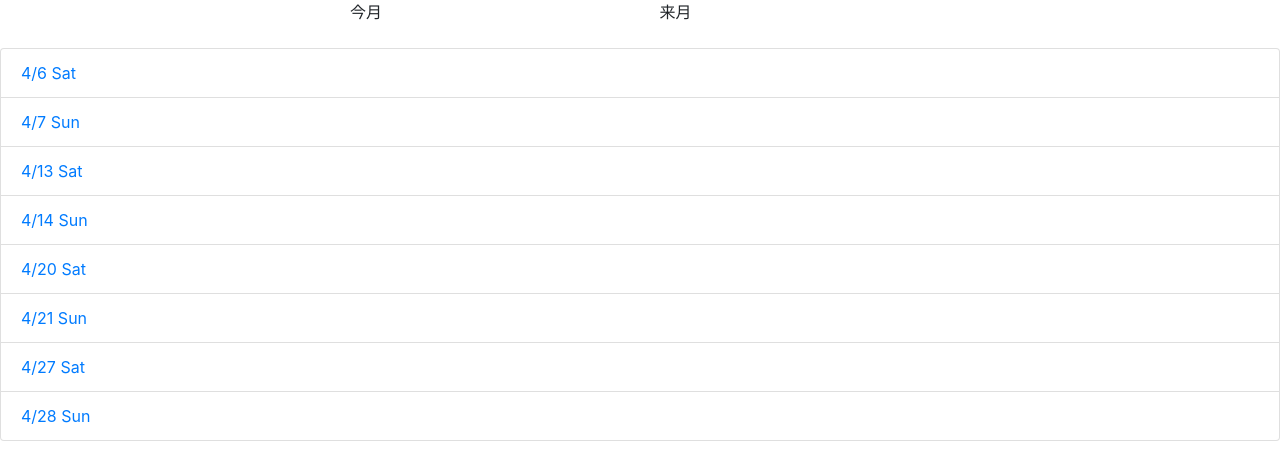
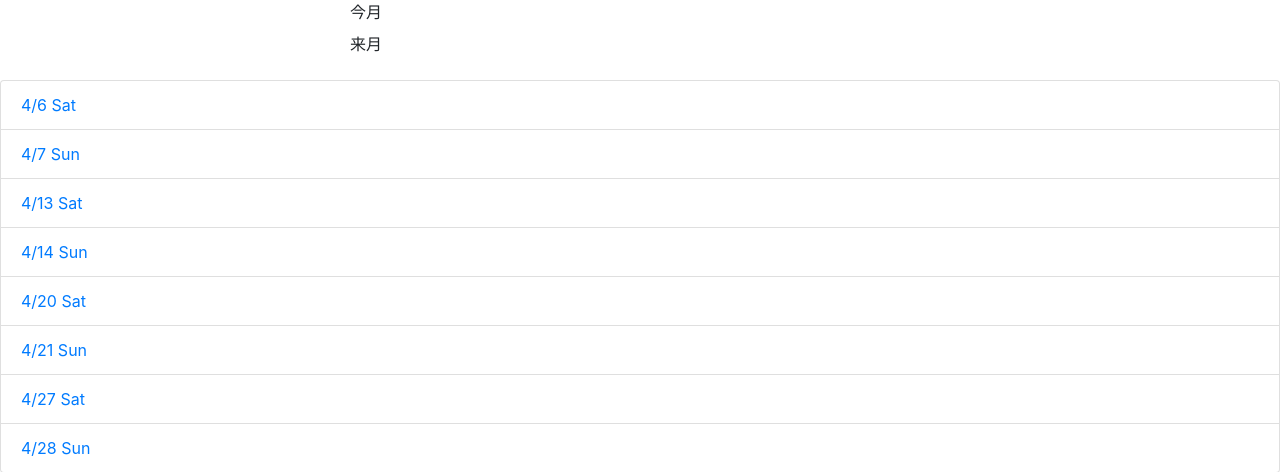
Before and after one commit to IidaTakuma/ShiftSwitch, a Django app: page / in a window 1280 px wide. Shown: the part 64-536 px from the top of the page. Run offline with Django 3.2, Linux system fonts and the light colour scheme; some libraries are stand-ins or nearby versions.

Commit message:
Update calendar.html

```diff
--- a/ShiftSwitch/main/templates/main/calendar.html
+++ b/ShiftSwitch/main/templates/main/calendar.html
@@ -20,7 +20,7 @@
   <input style="display:none;" id="this_month" type="radio" name="tab_item" checked>
   <label class="tab_item col-sm-6 mr-0" for="this_month">今月</label>
   <input style="display:none;" id="next_month" type="radio" name="tab_item">
-  <label class="tab_item col-sm-5 ml-0" for="next_month">来月</label>
+  <label class="tab_item col-sm-6 ml-0" for="next_month">来月</label>
 </p>
 {% comment %} [hidaka]end switch month {% endcomment %}
 
```
